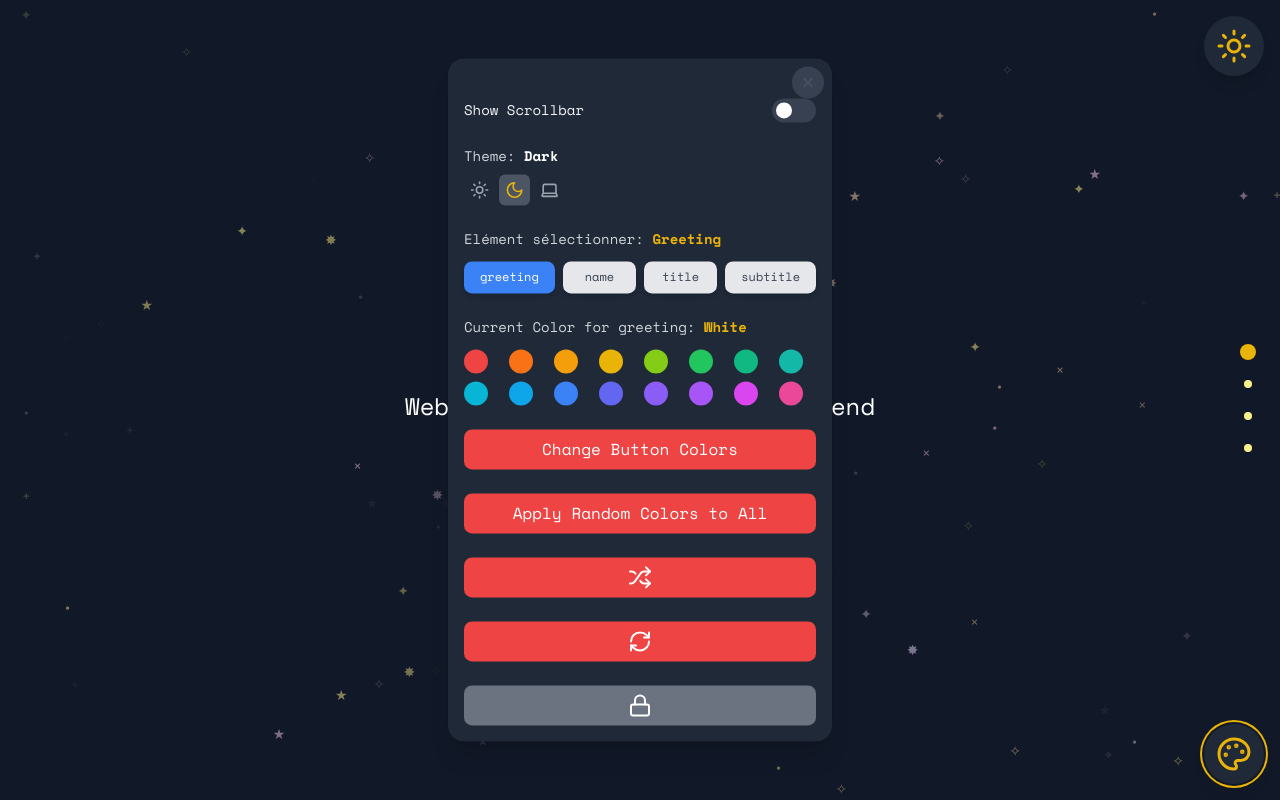
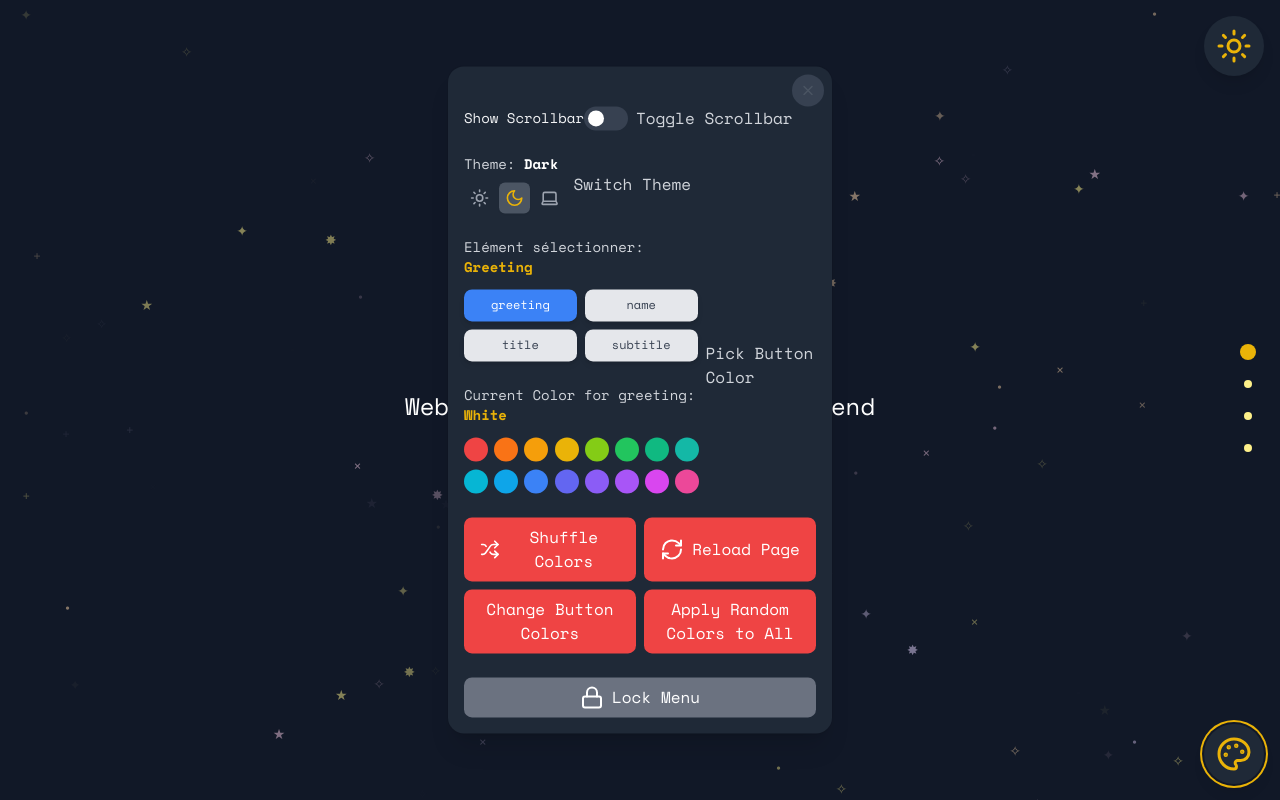
Before and after one commit to Pousset/mathispiette.fr, a Vue app in the folder frontend/: page /1 in a window 1280 px wide. Both pictures are taken after a click on the button 1234 px from the left and 754 px from the top of the page. Built offline with nearby package versions, Linux system fonts and the light colour scheme.

Commit message:
Refonte menu fusion code color + Menu

```diff
--- a/frontend/src/components/base/SettingsMenu.vue
+++ b/frontend/src/components/base/SettingsMenu.vue
@@ -1,11 +1,20 @@
 <script setup>
 import { ref, onMounted, onUnmounted } from 'vue'
-import { Palette, RefreshCw, Lock, Unlock, Shuffle } from 'lucide-vue-next'
+import {
+  Palette,
+  RefreshCw,
+  Lock,
+  Unlock,
+  Shuffle,
+  CheckIcon,
+} from 'lucide-vue-next'
 import ThemeSwitcher from '../settings/ThemeSwitcher.vue'
 import ButtonColorPicker from '../settings/ColorPicker.vue'
 import ScrollBarToggle from '../settings/ScrollBarToggle.vue'
 import { isOpen, toggle } from '../../utils/toggle.js'
 import { useTheme } from '@/utils/themeManager.js'
+import colors from 'tailwindcss/colors'
+import { validColors } from '../../utils/ColorManager.js'
 
 // Références pour les couleurs sauvegardées
 const savedColor = ref(localStorage.getItem('popoverBgColor') || 'bg-white')
@@ -131,6 +140,67 @@ onUnmounted(() => {
   document.removeEventListener('mousemove', dragPopover)
   document.removeEventListener('mouseup', stopDrag)
 })
+
+// Définition de la couleur par défaut
+const DEFAULT_COLOR = 'white'
+
+// État réactif pour les couleurs sélectionnées
+const selectedColors = ref({
+  greeting: localStorage.getItem('greetingColor') || DEFAULT_COLOR,
+  name: localStorage.getItem('nameColor') || DEFAULT_COLOR,
+  title: localStorage.getItem('titleColor') || DEFAULT_COLOR,
+  subtitle: localStorage.getItem('subtitleColor') || DEFAULT_COLOR,
+})
+
+// État réactif pour l'élément actuellement sélectionné
+const selectedElement = ref('greeting')
+
+// Fonction pour appliquer une couleur à un élément
+const applyColor = (element, colorName) => {
+  if (!validColors.includes(colorName)) {
+    console.warn(
+      `Invalid color: ${colorName}. Falling back to ${DEFAULT_COLOR}`,
+    )
+    colorName = DEFAULT_COLOR
+  }
+  selectedColors.value[element] = colorName
+  localStorage.setItem(`${element}Color`, colorName)
+  document.documentElement.style.setProperty(
+    `--${element}-color`,
+    colors[colorName][500],
+  )
+  document.querySelectorAll(`.${element}`).forEach(el => {
+    el.style.setProperty('color', colors[colorName][500], 'important')
+  })
+}
+
+// Fonction pour appliquer des couleurs aléatoires à tous les éléments
+const applyRandomColorsToAll = () => {
+  Object.keys(selectedColors.value).forEach(element => {
+    const randomIndex = Math.floor(Math.random() * validColors.length)
+    const randomColor = validColors[randomIndex]
+    applyColor(element, randomColor)
+  })
+}
+
+// Fonction pour changer la couleur des boutons
+const changeButtonColors = () => {
+  const randomIndex = Math.floor(Math.random() * validColors.length)
+  const randomColor = validColors[randomIndex]
+  document.querySelectorAll('button').forEach(button => {
+    if (!button.closest('.color-picker-panel')) {
+      button.style.backgroundColor = colors[randomColor][500]
+    }
+  })
+}
+
+// Fonction pour obtenir la classe d'un bouton selon sa sélection
+const getButtonClass = (color, selectedColor) => ({
+  'ring-2 ring-offset-2 ring-white dark:ring-gray-900': color === selectedColor,
+})
+
+// Fonction pour afficher le nom de la couleur avec une majuscule initiale
+const displayColor = color => color.charAt(0).toUpperCase() + color.slice(1)
 </script>
 
 <template>
@@ -176,40 +246,64 @@ onUnmounted(() => {
             ></path>
           </svg>
         </button>
-        <div @click="handleScrollBarToggleClick">
+        <div
+          @click="handleScrollBarToggleClick"
+          class="flex items-center space-x-2"
+        >
           <ScrollBarToggle />
+          <span class="text-gray-700 dark:text-gray-300">Toggle Scrollbar</span>
         </div>
-        <div @click="handleThemeSwitcherClick">
+        <div
+          @click="handleThemeSwitcherClick"
+          class="flex items-center space-x-2"
+        >
           <ThemeSwitcher />
+          <span class="text-gray-700 dark:text-gray-300">Switch Theme</span>
         </div>
-        <div @click="handleButtonColorPickerClick">
+        <div
+          @click="handleButtonColorPickerClick"
+          class="flex items-center space-x-2"
+        >
           <ButtonColorPicker />
+          <span class="text-gray-700 dark:text-gray-300"
+            >Pick Button Color</span
+          >
         </div>
-        <div>
+        <div class="grid grid-cols-2 gap-2">
           <button
-            class="w-full py-2 px-4 bg-red-500 text-white rounded-lg hover:bg-red-600 transition-all duration-300"
+            class="w-full py-2 px-4 bg-red-500 text-white rounded-lg hover:bg-red-600 transition-all duration-300 flex items-center justify-center space-x-2"
             @click="handleButtonClick"
           >
-            <Shuffle class="w-6 h-6 mx-auto" />
+            <Shuffle class="w-6 h-6" />
+            <span>Shuffle Colors</span>
+          </button>
+          <button
+            class="w-full py-2 px-4 bg-red-500 text-white rounded-lg hover:bg-red-600 transition-all duration-300 flex items-center justify-center space-x-2"
+            @click="reloadPage"
+          >
+            <RefreshCw class="w-6 h-6" />
+            <span>Reload Page</span>
+          </button>
+          <button
+            class="w-full py-2 px-4 bg-red-500 text-white rounded-lg hover:bg-red-600 transition-all duration-300 flex items-center justify-center space-x-2"
+            @click="changeButtonColors"
+          >
+            <span>Change Button Colors</span>
+          </button>
+          <button
+            class="w-full py-2 px-4 bg-red-500 text-white rounded-lg hover:bg-red-600 transition-all duration-300 flex items-center justify-center space-x-2"
+            @click="applyRandomColorsToAll"
+          >
+            <span>Apply Random Colors to All</span>
           </button>
         </div>
         <div>
           <button
-            class="w-full py-2 px-4 bg-red-500 text-white rounded-lg hover:bg-red-600 transition-all duration-300"
-            @click="reloadPage"
-          >
-            <RefreshCw class="w-6 h-6 mx-auto" />
-          </button>
-        </div>
-        <div>
-          <button
-            class="w-full py-2 px-4 bg-gray-500 text-white rounded-lg hover:bg-gray-600 transition-all duration-300"
+            class="w-full py-2 px-4 bg-gray-500 text-white rounded-lg hover:bg-gray-600 transition-all duration-300 flex items-center justify-center space-x-2"
             @click="toggleLock"
           >
-            <component
-              :is="isLocked.value ? Unlock : Lock"
-              class="w-6 h-6 mx-auto"
-            />
+            <component :is="isLocked.value ? Unlock : Lock" class="w-6 h-6" />
+            <span>{{ isLocked.value ? 'Unlock Menu' : 'Lock Menu' }}</span>
           </button>
         </div>
       </div>
--- a/frontend/src/components/settings/ColorPicker.vue
+++ b/frontend/src/components/settings/ColorPicker.vue
@@ -118,25 +118,5 @@ const displayColor = color => color.charAt(0).toUpperCase() + color.slice(1)
         </button>
       </div>
     </div>
-
-    <!-- Bouton pour changer la couleur des boutons -->
-    <div class="w-full flex justify-end">
-      <button
-        @click="changeButtonColors"
-        class="w-full py-2 px-4 bg-red-500 text-white rounded-lg hover:bg-red-600 transition-all duration-300"
-      >
-        Change Button Colors
-      </button>
-    </div>
-
-    <!-- Bouton pour appliquer des couleurs aléatoires à tous les éléments -->
-    <div>
-      <button
-        @click="applyRandomColorsToAll"
-        class="w-full py-2 px-4 bg-red-500 text-white rounded-lg hover:bg-red-600 transition-all duration-300"
-      >
-        Apply Random Colors to All
-      </button>
-    </div>
   </div>
 </template>
```
